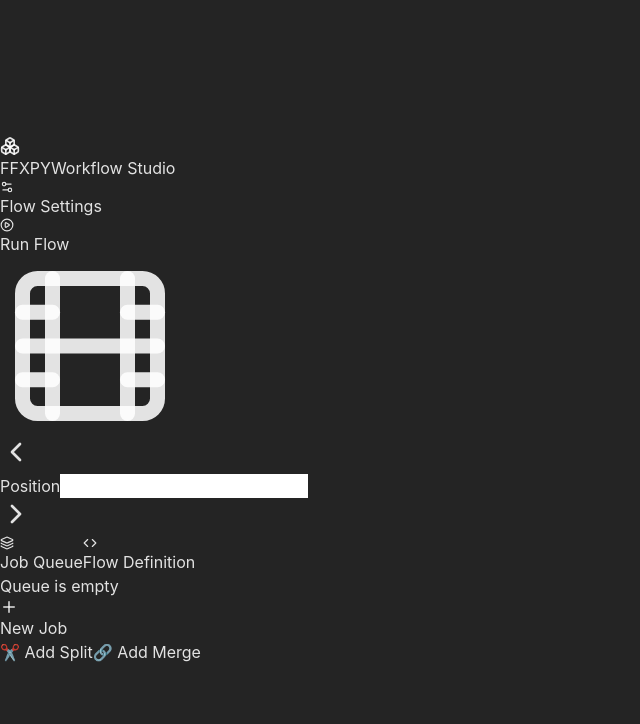
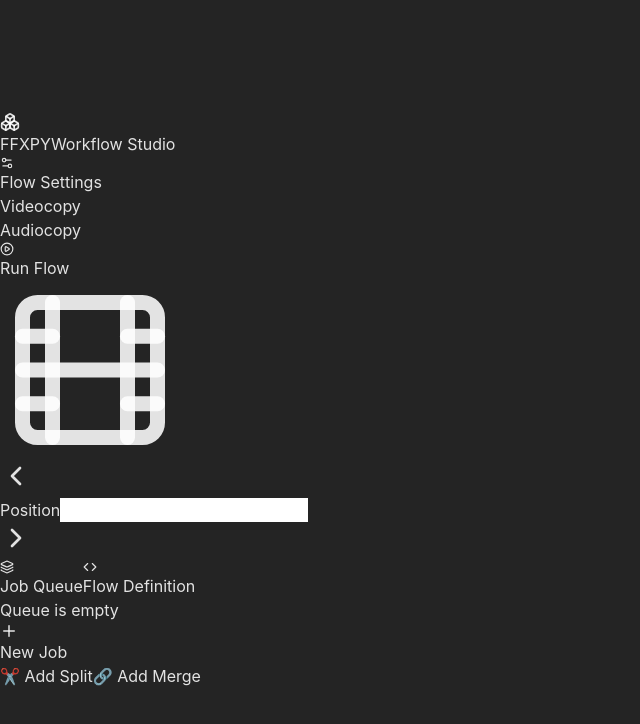
Before and after one commit to Chesham/ffxpy, a React (Vite) app in the folder src/ffxpy/web/ui/: page / in a window 1280 px wide. Shown: the top 724 px of the page, without its empty margins (0-640 px from the left). Built offline with nearby package versions, Linux system fonts and the light colour scheme.

Commit message:
ui(web): add global settings summary to navigation bar for instant feedback

```diff
--- a/src/ffxpy/web/ui/src/App.tsx
+++ b/src/ffxpy/web/ui/src/App.tsx
@@ -309,7 +309,20 @@ export default function App() {
              <div className="flex flex-col leading-none"><span className="font-black text-white tracking-tighter text-base uppercase">FFXPY</span><span className="text-[9px] font-bold text-cyan-500 uppercase tracking-widest">Workflow Studio</span></div>
            </div>
            <div className="h-6 w-[1px] bg-white/10" />
-           <button onClick={openSettings} className="flex items-center gap-2 text-gray-500 hover:text-cyan-500 transition-colors uppercase font-black text-[9px] tracking-widest"><Settings2 size={14}/> Flow Settings</button>
+           <div className="flex items-center gap-4">
+             <button onClick={openSettings} className="flex items-center gap-2 text-gray-500 hover:text-cyan-500 transition-colors uppercase font-black text-[9px] tracking-widest"><Settings2 size={14}/> Flow Settings</button>
+             <div className="flex items-center gap-3 px-4 py-1.5 bg-white/[0.02] border border-white/[0.05] rounded-full">
+               <div className="flex items-center gap-2 border-r border-white/5 pr-3">
+                 <span className="text-[10px] font-black text-gray-600 uppercase tracking-tighter">Video</span>
+                 <span className="text-[11px] font-bold text-cyan-500/80 font-mono uppercase">{globalSetting.video_codec}</span>
+                 {globalSetting.video_bitrate && <span className="text-[11px] font-bold text-gray-400 font-mono">@{globalSetting.video_bitrate}</span>}
+               </div>
+               <div className="flex items-center gap-2">
+                 <span className="text-[10px] font-black text-gray-600 uppercase tracking-tighter">Audio</span>
+                 <span className="text-[11px] font-bold text-indigo-400/80 font-mono uppercase">{globalSetting.audio_codec}</span>
+               </div>
+             </div>
+           </div>
         </div>
         <button onClick={handleExecute} disabled={isSubmitting||!jobs.length} className="bg-cyan-600 hover:bg-cyan-400 text-white font-black text-[10px] px-6 py-2 rounded-full shadow-lg transition-all flex items-center gap-2 tracking-widest uppercase">{isSubmitting ? <Loader2 className="animate-spin" size={14}/> : <PlayCircle size={14}/>} Run Flow</button>
       </nav>
```
